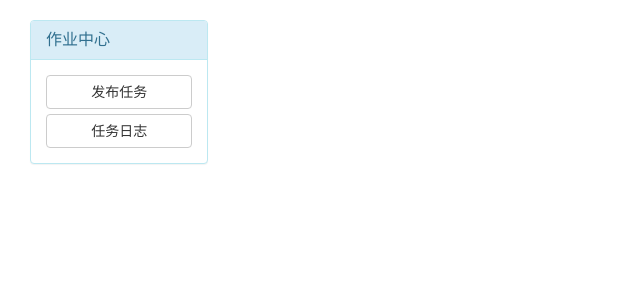
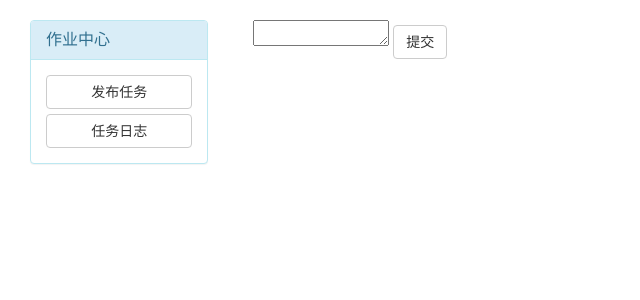
Before and after one commit to xyw324/autoops, a Django app: page /adhocdo/ in a window 1280 px wide. Shown: the part 52-352 px from the top of the page, without its empty margins (0-640 px from the left). Run offline with Django 3.2, Linux system fonts and the light colour scheme; some libraries are stand-ins or nearby versions.

Commit message:
修改样式

```diff
--- a/taskdo/views.py
+++ b/taskdo/views.py
@@ -15,7 +15,7 @@ class AdhocTask(views.View):
 
     def post(self, request):
         # result = {}
-        ip_list = request.POST.get("ip")
+        ip_list = request.POST.get("iplist")
         print(ip_list)
         # print(request.body)
         # init_jobs = json.loads(jobs)
--- a/templates/info.html
+++ b/templates/info.html
@@ -15,9 +15,12 @@
 {% block page-right %}
     <div class="col-xs-12 col-md-4 mb-5">
         <form action="" method="post">
-            <div class="embed-responsive embed-responsive-4by3">
-                <iframe class="embed-responsive-item" src="..."></iframe>
-            </div>
+            <textarea rows=1 cols=16 name="iplist" style='overflow:scroll;overflow-y:hidden;;overflow-x:hidden'
+                      onfocus="window.activeobj=this;this.clock=setInterval(function(){activeobj.style.height=activeobj.scrollHeight+'px';},200);"
+                      onblur="clearInterval(this.clock);">
+
+            </textarea>
+            <button type="submit" class="btn btn-default">提交</button>
         </form>
     </div>
 
```
